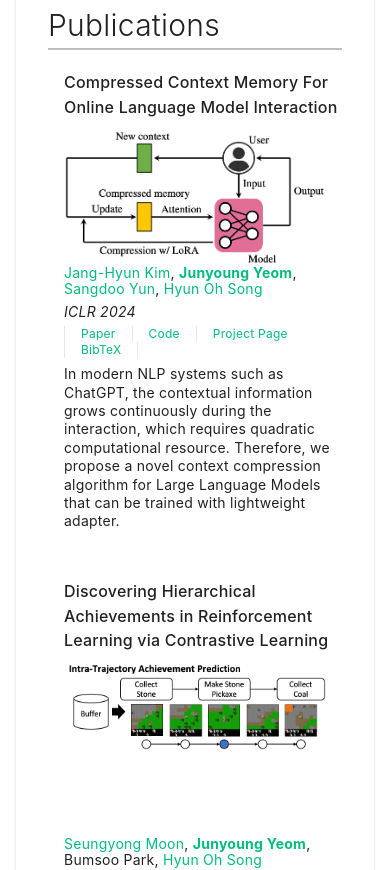
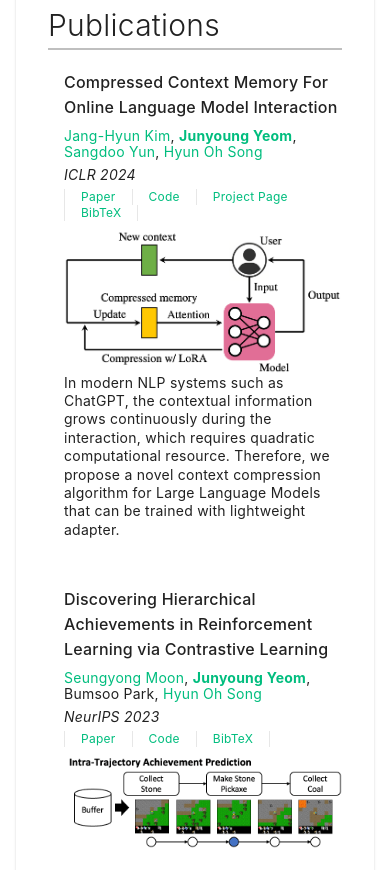
Before and after one commit to yeomjy/yeomjy.github.io, a Vue app: page / in a window 390 px wide. Shown: the part 1720-2590 px from the top of the page. Built offline with nearby package versions, Linux system fonts and the light colour scheme.

Commit message:
update: mobile

```diff
--- a/src/contents/PublicationSection.vue
+++ b/src/contents/PublicationSection.vue
@@ -134,9 +134,6 @@ const data: PublicationType[] = [
                 {{ item.title }}
               </v-card-title>
               <v-card-subtitle class="paper-info">
-                <div>
-                  <v-img :src="item.imgpath" />
-                </div>
                 <div class="text-wrap">
                   <span v-for="(author, i) in item.authors" :key="i">
                     <span v-if="author === jyyeom && author.homepage !== null">
@@ -167,6 +164,9 @@ const data: PublicationType[] = [
                 </nav>
               </v-card-subtitle>
               <v-card-text class="paper-detail">
+                <div>
+                  <v-img :src="item.imgpath" />
+                </div>
                 {{ item.detail }}
               </v-card-text>
             </v-card>
```
